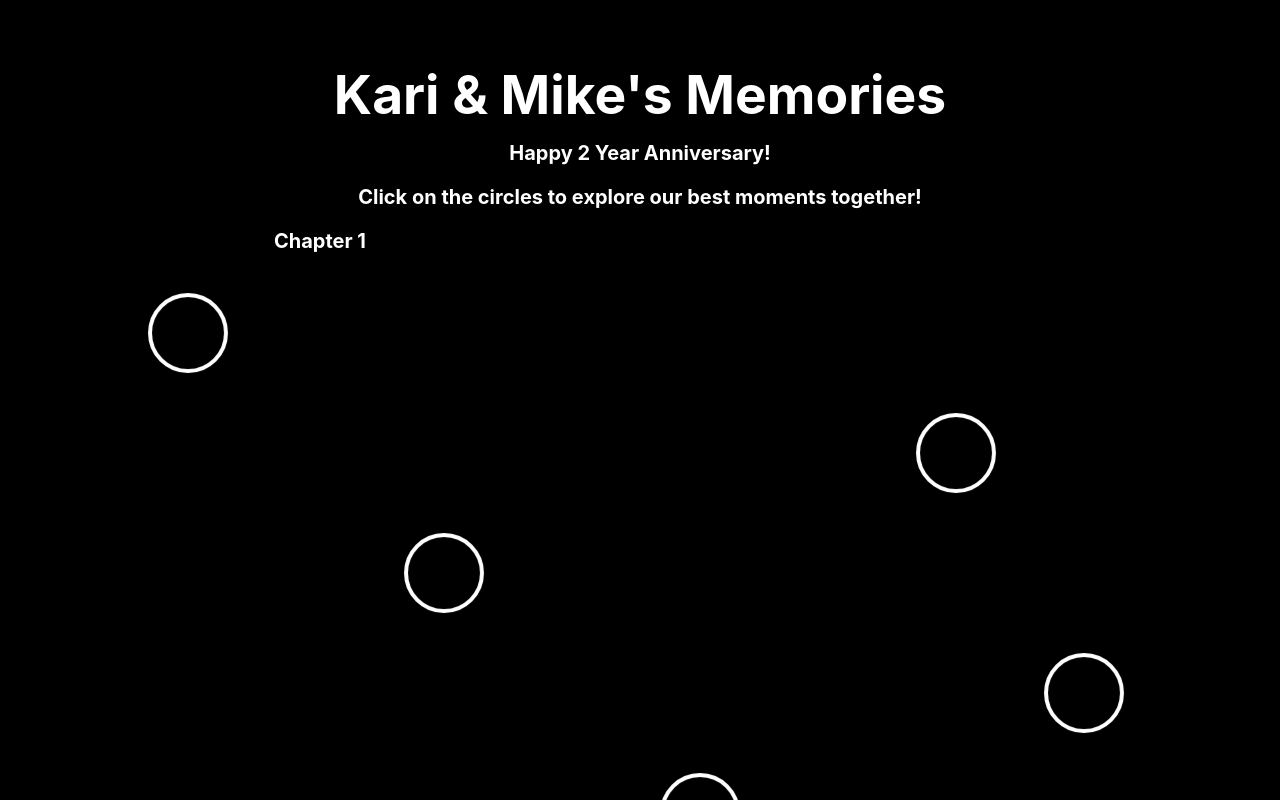
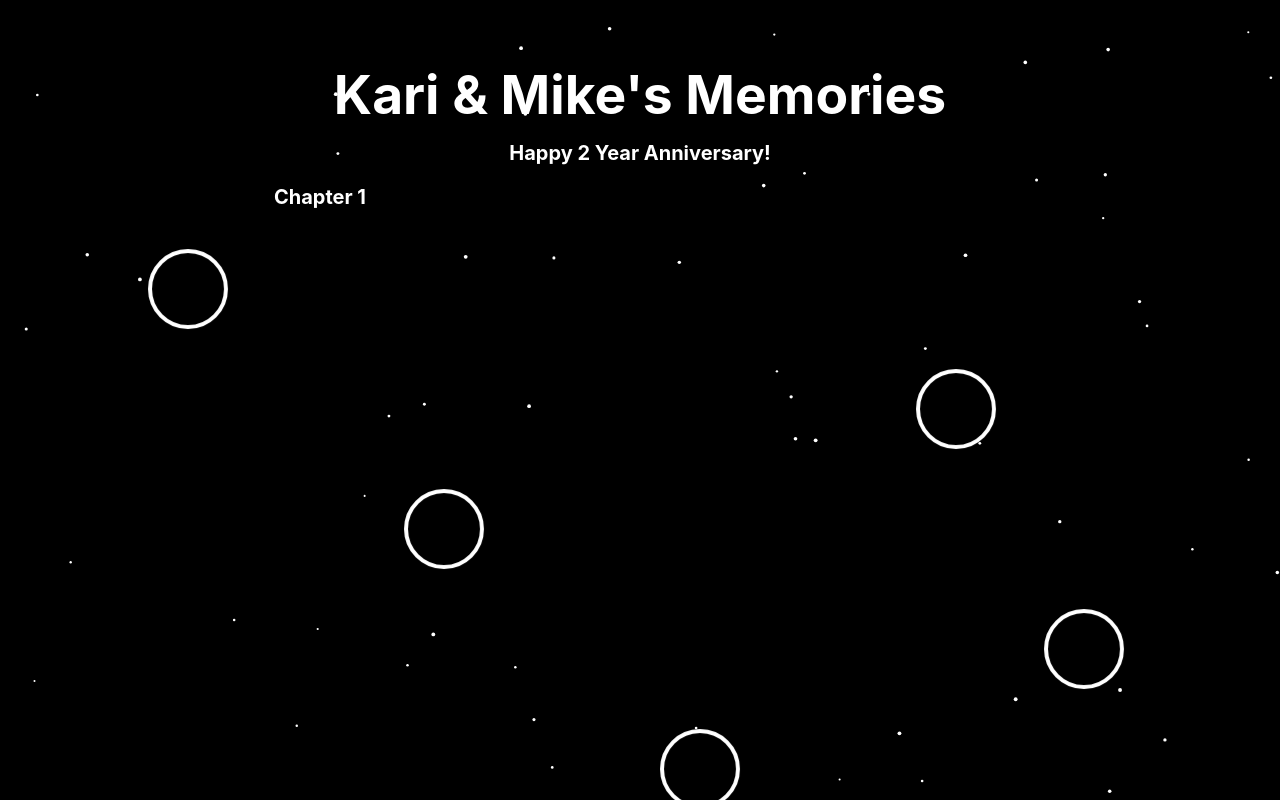
Before and after one commit to michael-mendel/1year, a React (Create React App) app: page / in a window 1280 px wide. Shown: the top 800 px of the page. Built offline with nearby package versions, Linux system fonts and the light colour scheme.

Commit message:
I think all pics good

```diff
--- a/src/App.css
+++ b/src/App.css
@@ -88,16 +88,16 @@
 }
 
 .modal {
-  width: 80%;
-  height: 90%;
-  max-height: 90%;
-  max-width: 90%;
+  width: 95%;
+  height: 95%;
+  max-height: 95%;
+  max-width: 95%;
   background: rgba(0, 0, 0, 0.80);
   display: flex;
   /* align-items: center; */
   justify-content: center;
   animation: animate 0.3s;
-  left:8%;
+  left:5%;
   top: 5%;
   position: relative;
   border:none;
@@ -129,7 +129,7 @@
   /* justify-content: center; */
   flex-direction: column;
   width: 100%;
-  max-height: 80%;
+  max-height: 100%;
   /* margin:10pt; */
 }
 
--- a/src/App.js
+++ b/src/App.js
@@ -659,6 +659,10 @@ const App = () => {
 
   const y2_club = [
     {
+      image: 'images2/club4.GIF',
+      caption: ""
+    },
+    {
       image: 'images2/club1.png',
       caption: ""
     },
@@ -667,11 +671,19 @@ const App = () => {
       caption: ""
     },
     {
+      image: 'images2/club2.GIF',
+      caption: ""
+    },
+    {
       image: 'images2/club3.png',
       caption: ""
     },
     {
       image: 'images2/club4.png',
+      caption: ""
+    },
+    {
+      image: 'images2/club3.GIF',
       caption: ""
     },
     {
@@ -684,18 +696,6 @@ const App = () => {
     },
     {
       image: 'images2/club.GIF',
-      caption: ""
-    },
-    {
-      image: 'images2/club2.GIF',
-      caption: ""
-    },
-    {
-      image: 'images2/club3.GIF',
-      caption: ""
-    },
-    {
-      image: 'images2/club4.GIF',
       caption: ""
     }
   ];
@@ -1082,7 +1082,7 @@ const App = () => {
     },
     particles: {
       number: {
-        value: 120,
+        value: 50,
         density: {
           enable: true,
           area: 800
@@ -1141,6 +1141,190 @@ const App = () => {
     }
   };
 
+  const emitterRate = {
+    delay: 0.1,
+    quantity: 2
+  };
+  const options2 = {
+    particles: {
+      opacity: {
+        value: 1
+      },
+      size: {
+        value: {
+          min: 16,
+          max: 32
+        }
+      },
+      move: {
+        enable: true,
+        gravity: {
+          enable: true
+        },
+        speed: 15,
+        outModes: {
+          default: "destroy",
+          top: "none"
+        }
+      },
+      rotate: {
+        value: {
+          min: 0,
+          max: 360
+        },
+        direction: "random",
+        move: true,
+        animation: {
+          enable: true,
+          speed: 60
+        }
+      },
+      tilt: {
+        direction: "random",
+        enable: true,
+        move: true,
+        value: {
+          min: 0,
+          max: 360
+        },
+        animation: {
+          enable: true,
+          speed: 60
+        }
+      },
+      roll: {
+        darken: {
+          enable: true,
+          value: 30
+        },
+        enlighten: {
+          enable: true,
+          value: 30
+        },
+        enable: true,
+        mode: "both",
+        speed: {
+          min: 15,
+          max: 25
+        }
+      },
+      wobble: {
+        distance: 30,
+        enable: true,
+        move: true,
+        speed: {
+          min: -15,
+          max: 15
+        }
+      }
+    },
+    background: {
+      color: "#000000"
+    },
+    emitters: [
+      {
+        position: {
+          x: 0,
+          y: 33
+        },
+        rate: emitterRate,
+        particles: {
+          move: {
+            direction: "top-right"
+          },
+          shape: {
+            type: "emoji",
+            options: {
+              emoji: {
+                value: "🦄"
+              }
+            }
+          }
+        }
+      },
+      {
+        position: {
+          x: 0,
+          y: 66
+        },
+        rate: emitterRate,
+        particles: {
+          move: {
+            direction: "top-right"
+          },
+          shape: {
+            type: "emoji",
+            options: {
+              emoji: {
+                value: "🌈"
+              }
+            }
+          }
+        }
+      },
+      {
+        position: {
+          x: 100,
+          y: 33
+        },
+        rate: emitterRate,
+        particles: {
+          move: {
+            direction: "top-left"
+          },
+          shape: {
+            type: "emoji",
+            options: {
+              emoji: {
+                value: "🎉"
+              }
+            }
+          }
+        }
+      },
+      {
+        position: {
+          x: 100,
+          y: 66
+        },
+        rate: emitterRate,
+        particles: {
+          move: {
+            direction: "top-left"
+          },
+          shape: {
+            type: "emoji",
+            options: {
+              emoji: {
+                value: "🤡"
+              }
+            }
+          }
+        }
+      },
+      {
+        position: {
+          x: 50,
+          y: 50
+        },
+        rate: emitterRate,
+        particles: {
+          move: {
+            direction: "top"
+          },
+          shape: {
+            type: "emoji",
+            options: {
+              emoji: {
+                value: "👻"
+              }
+            }
+          }
+        }
+      }
+    ]
+  };
+
   const particlesInit = useCallback(async (engine) => {
     await loadFull(engine);
   }, []);
@@ -1173,16 +1357,37 @@ const App = () => {
     ...y2_halo.map(item => item.image),
   ];
 
+  const [isScrolledPastPoint, setIsScrolledPastPoint] = useState(false);
+
+  useEffect(() => {
+    const handleScroll = () => {
+      const currentPosition = window.scrollY;
+      setIsScrolledPastPoint(currentPosition > 1400);
+    };
+
+    // Initial check when component mounts
+    handleScroll();
+
+    // Attach event listener when component mounts
+    window.addEventListener('scroll', handleScroll);
+
+    // Remove event listener when component unmounts
+    return () => {
+      window.removeEventListener('scroll', handleScroll);
+    };
+  }, []);
+
   return (
     <div className="App">
       <Preloader images={imagesToPreload} />
       <div className="background">
-        {/* <Particles options={options} init={particlesInit} /> */}
+
+        <Particles options={isScrolledPastPoint ? options2 : options} init={particlesInit} /> :
+
       </div>
       <div className="body">
         <h1 className="title">Kari & Mike's Memories</h1>
         <h3 className="subtitle">Happy 2 Year Anniversary!</h3>
-        <h3 className="subtitle">Click on the circles to explore our best moments together!</h3>
         {/* computer screen */}
         {matches && (
           <div className="memories">
--- a/src/Memory.js
+++ b/src/Memory.js
@@ -62,7 +62,7 @@ export default function Memory
             </div>
             <Carousel
               data={props.data}
-              time={2000}
+              time={2500}
               width="850px"
               height="400px"
               captionStyle={captionStyle}
@@ -117,7 +117,7 @@ export default function Memory
             <div className="carouselDivSmall">
               <Carousel
                 data={props.data}
-                time={2000}
+                time={2500}
                 width="100%"
                 height="100"
                 captionStyle={captionStyle}
```
